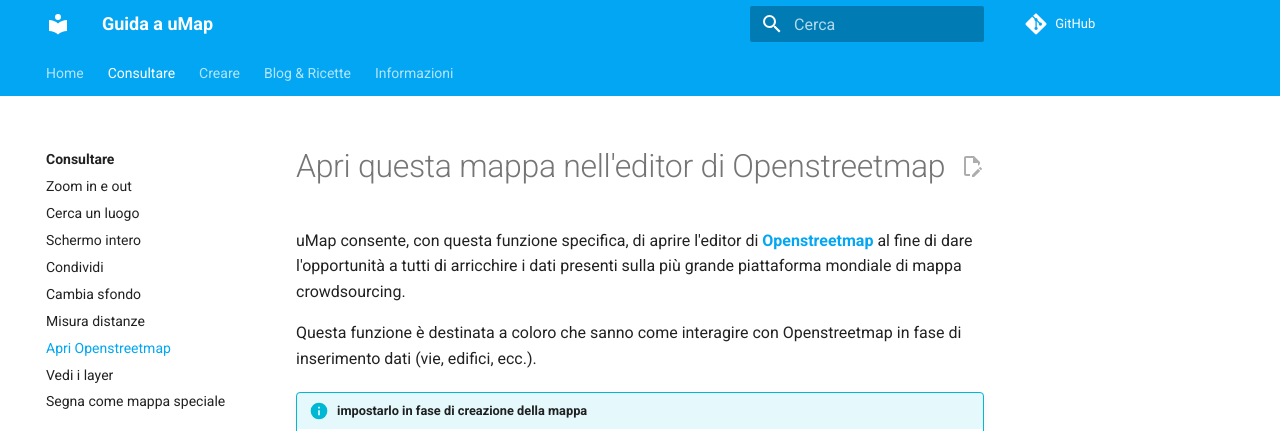
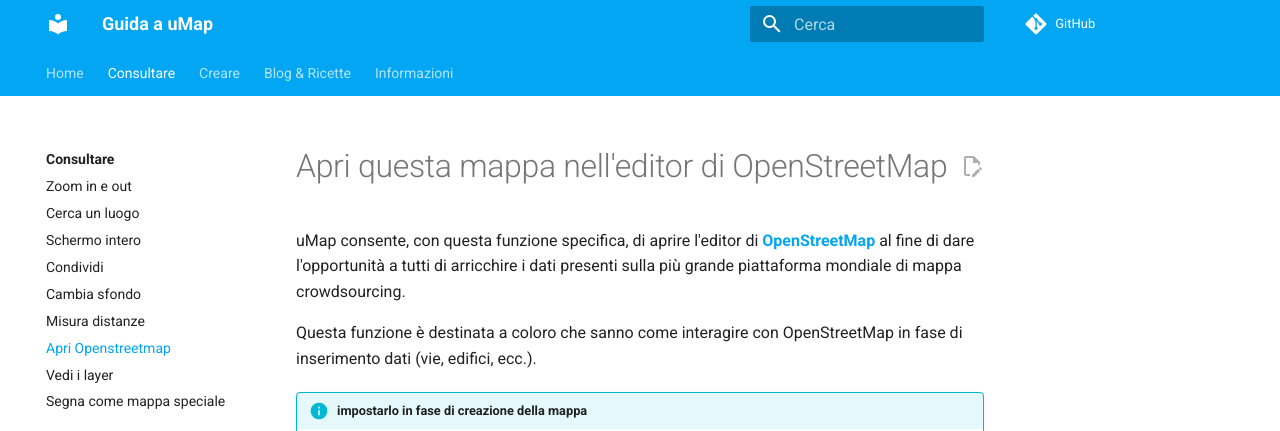
Before and after one commit to opendatasicilia/guida-umap, an MkDocs documentation site: the page built from docs/consultare/apri-openstreetmap.md, in a window 1280 px wide. Shown: the top 431 px of the page. Built offline with MkDocs 1.6.1 and Material for MkDocs 9.7.7, drawn with Linux system fonts in a browser that asks for light colours; comment, search, counter and statistics services are not loaded.

```diff
--- a/docs/consultare/apri-openstreetmap.md
+++ b/docs/consultare/apri-openstreetmap.md
@@ -1,8 +1,8 @@
-# Apri questa mappa nell'editor di Openstreetmap
+# Apri questa mappa nell'editor di OpenStreetMap
 
-uMap consente, con questa funzione specifica, di aprire l'editor di [**Openstreetmap**](https://www.openstreetmap.org/#map=6/42.088/12.564) al fine di dare l'opportunità a tutti di arricchire i dati presenti sulla più grande piattaforma mondiale di mappa crowdsourcing.
+uMap consente, con questa funzione specifica, di aprire l'editor di [**OpenStreetMap**](https://www.openstreetmap.org/#map=6/42.088/12.564) al fine di dare l'opportunità a tutti di arricchire i dati presenti sulla più grande piattaforma mondiale di mappa crowdsourcing.
 
-Questa funzione è destinata a coloro che sanno come interagire con Openstreetmap in fase di inserimento dati (vie, edifici, ecc.).
+Questa funzione è destinata a coloro che sanno come interagire con OpenStreetMap in fase di inserimento dati (vie, edifici, ecc.).
 
 !!! info "impostarlo in fase di creazione della mappa"
 
```
